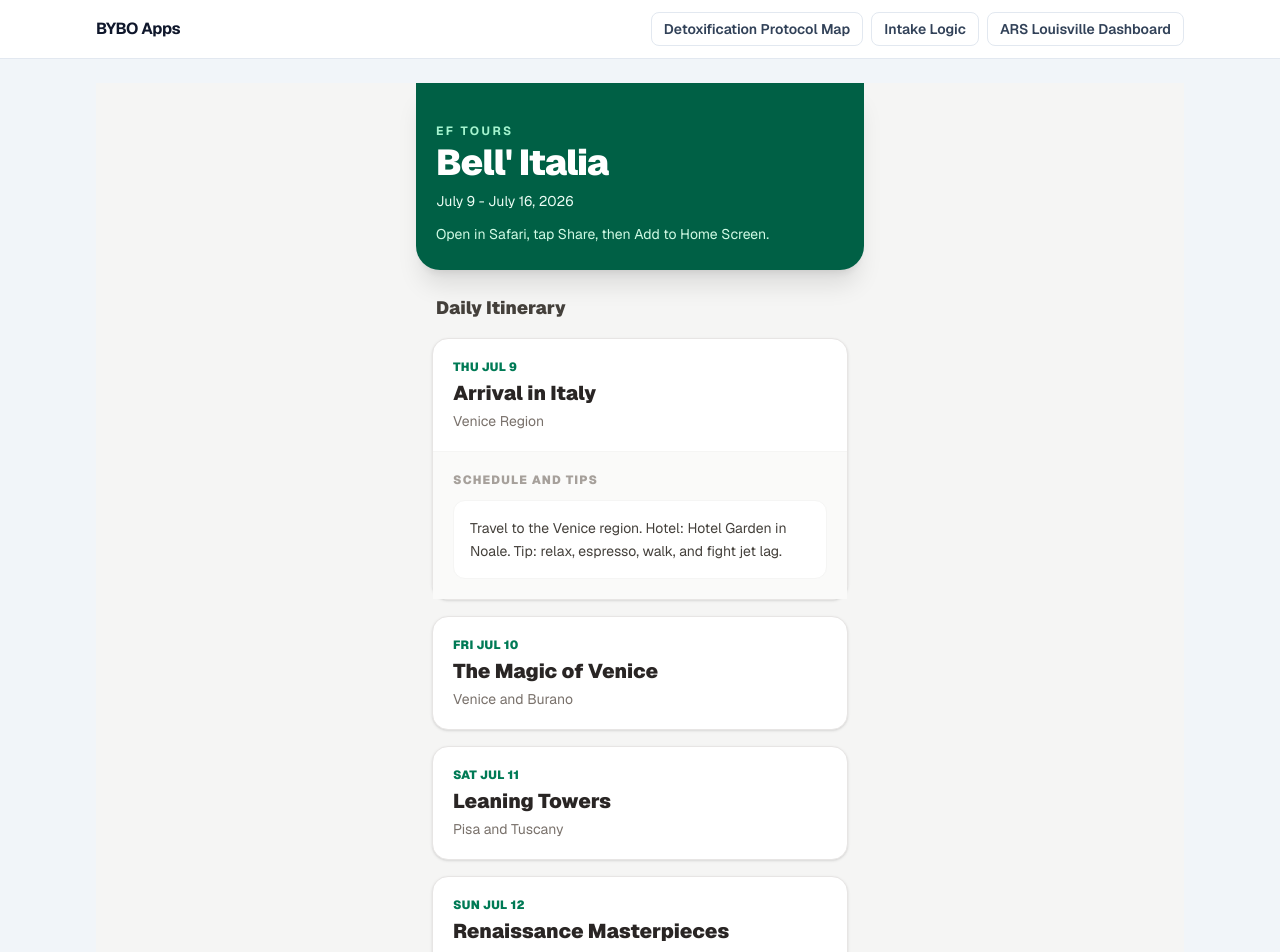
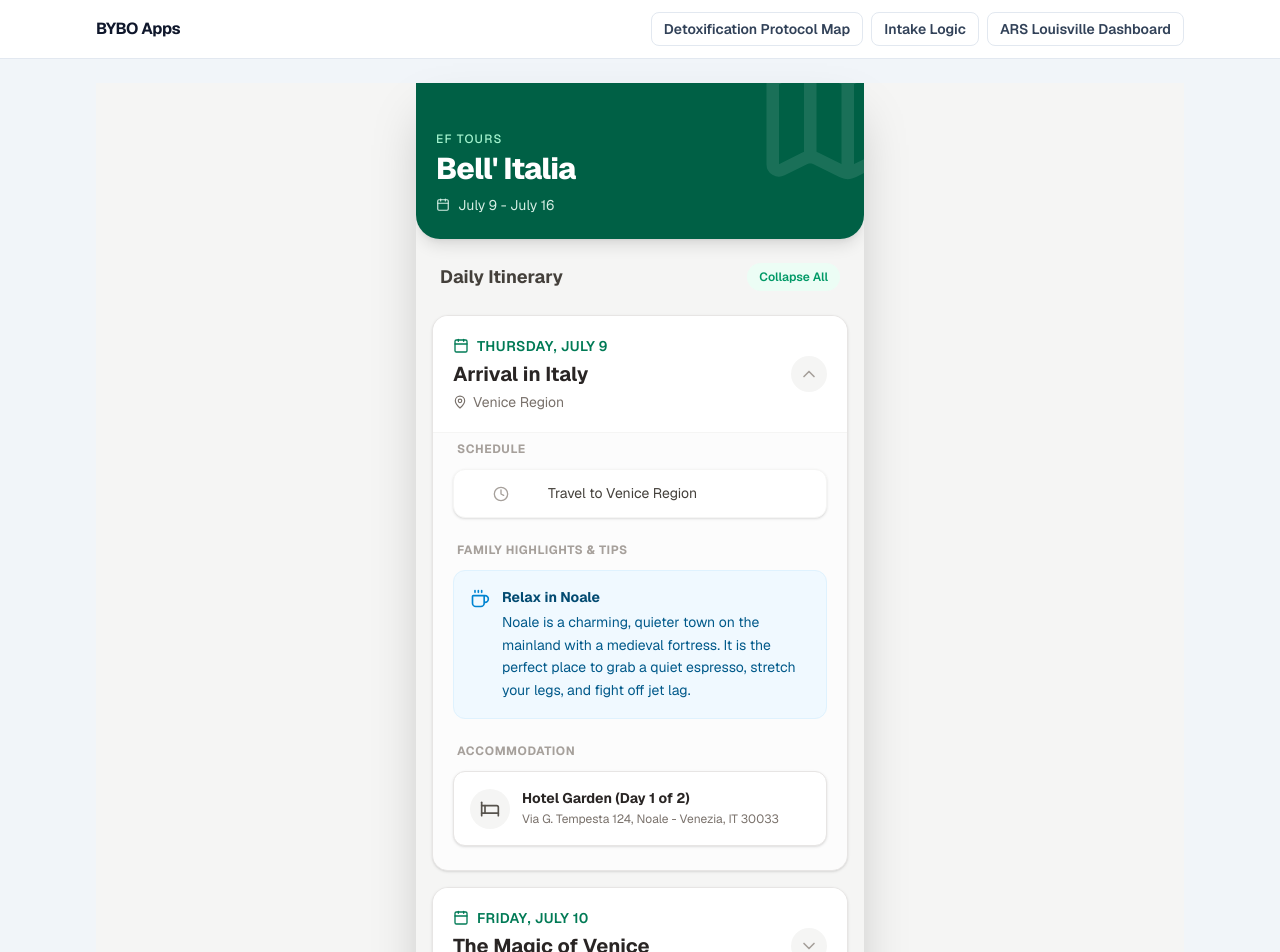
Before and after one commit to Rickeyjgreen/detox-protocol-map, a Next.js app: page /apps/bell-italia in a window 1280 px wide. Shown: the top 952 px of the page. Built offline with nearby package versions, Linux system fonts and the light colour scheme.

Commit message:
Build full Bell Italia itinerary app

```diff
--- a/src/app/apps/bell-italia/page.tsx
+++ b/src/app/apps/bell-italia/page.tsx
@@ -1,40 +1,359 @@
-const days = [
-  ['Thu Jul 9', 'Arrival in Italy', 'Venice Region', 'Travel to the Venice region. Hotel: Hotel Garden in Noale. Tip: relax, espresso, walk, and fight jet lag.'],
-  ['Fri Jul 10', 'The Magic of Venice', 'Venice and Burano', 'Ferry to Venice, water taxi to Burano, gondola ride, guided Venice tour, and glass-blowing demonstration.'],
-  ['Sat Jul 11', 'Leaning Towers', 'Pisa and Tuscany', 'Travel to Florence region. Afternoon Pisa excursion: Field of Miracles, Leaning Tower, Cathedral, and Baptistery.'],
-  ['Sun Jul 12', 'Renaissance Masterpieces', 'Florence', 'Guided Florence tour: Signoria, Ponte Vecchio, Santa Croce, and Gates of Paradise. Look for real gelato in covered tubs.'],
-  ['Mon Jul 13', 'The Umbrian Countryside', 'Assisi to Rome', 'Travel via Assisi. Tour Basilica of St. Francis. Continue to Rome. Hotel: Roma Torvergata.'],
-  ['Tue Jul 14', 'Ancient and Romantic Rome', 'Rome', 'Roman Forum, Colosseum, and walking route: Spanish Steps, Trevi Fountain, Pantheon, Piazza Navona.'],
-  ['Wed Jul 15', 'Vatican and Papal Retreats', 'Vatican City and Castel Gandolfo', 'Castel Gandolfo, Papal Palace, Vatican Museums, Sistine Chapel, and St. Peter\'s Basilica. Dress code: shoulders and knees covered.'],
+'use client';
+
+import React, { useState } from 'react';
+import type { LucideIcon } from 'lucide-react';
+import {
+  MapPin,
+  Clock,
+  Calendar,
+  Info,
+  Bed,
+  ChevronDown,
+  ChevronUp,
+  Camera,
+  Coffee,
+  Utensils,
+  Train,
+  Map as MapIcon,
+  AlertTriangle,
+} from 'lucide-react';
+
+type EventItem = {
+  time: string;
+  desc: string;
+};
+
+type TipItem = {
+  icon: LucideIcon;
+  title: string;
+  desc: string;
+};
+
+type TripDay = {
+  id: string;
+  date: string;
+  title: string;
+  location: string;
+  hotel: {
+    name: string;
+    address: string;
+  };
+  events: EventItem[];
+  tips: TipItem[];
+};
+
+const tripData: TripDay[] = [
+  {
+    id: 'jul-9',
+    date: 'Thursday, July 9',
+    title: 'Arrival in Italy',
+    location: 'Venice Region',
+    hotel: {
+      name: 'Hotel Garden (Day 1 of 2)',
+      address: 'Via G. Tempesta 124, Noale - Venezia, IT 30033',
+    },
+    events: [{ time: '', desc: 'Travel to Venice Region' }],
+    tips: [
+      {
+        icon: Coffee,
+        title: 'Relax in Noale',
+        desc: 'Noale is a charming, quieter town on the mainland with a medieval fortress. It is the perfect place to grab a quiet espresso, stretch your legs, and fight off jet lag.',
+      },
+    ],
+  },
+  {
+    id: 'jul-10',
+    date: 'Friday, July 10',
+    title: 'The Magic of Venice',
+    location: 'Venice & Burano',
+    hotel: {
+      name: 'Hotel Garden (Day 2 of 2)',
+      address: 'Via G. Tempesta 124, Noale - Venezia, IT 30033',
+    },
+    events: [
+      { time: '8:45 AM', desc: 'Take a ferry to Venice' },
+      { time: '1:00 PM', desc: 'Travel by water taxi to the island of Burano' },
+      { time: '2:30 PM', desc: 'Enjoy a classic gondola ride' },
+      { time: '3:15 PM', desc: 'Guided tour of Venice: St. Mark’s Square & Grand Canal' },
+      { time: 'Afternoon', desc: 'See a glass-blowing demonstration' },
+    ],
+    tips: [
+      {
+        icon: Camera,
+        title: 'Burano Photos',
+        desc: 'Burano is famous for its hyper-colorful fisherman houses. Keep your camera ready!',
+      },
+      {
+        icon: Utensils,
+        title: 'Eat like a Venetian',
+        desc: 'Skip the tourist traps and find a bacaro wine bar to try cicchetti, Venetian tapas like crostini with whipped salt cod.',
+      },
+    ],
+  },
+  {
+    id: 'jul-11',
+    date: 'Saturday, July 11',
+    title: 'Leaning Towers',
+    location: 'Pisa & Tuscany',
+    hotel: {
+      name: 'Hotel Tamerici & Principe (Day 1 of 2)',
+      address: 'Viale IV Novembre, 2B, Montecatini Terme, 51016',
+    },
+    events: [
+      { time: 'Morning', desc: 'Travel to Florence region' },
+      {
+        time: '2:00 PM',
+        desc: 'Half-day excursion to Pisa: Guided tour of the Field of Miracles, Leaning Tower, Cathedral, and Baptistery.',
+      },
+    ],
+    tips: [
+      {
+        icon: Train,
+        title: 'Montecatini Alto',
+        desc: 'You are staying in a famous thermal spa town. Take the historic red funicular railway up to the medieval village at the top of the hill for an incredible view and dinner.',
+      },
+    ],
+  },
+  {
+    id: 'jul-12',
+    date: 'Sunday, July 12',
+    title: 'Renaissance Masterpieces',
+    location: 'Florence',
+    hotel: {
+      name: 'Hotel Tamerici & Principe (Day 2 of 2)',
+      address: 'Viale IV Novembre, 2B, Montecatini Terme, 51016',
+    },
+    events: [
+      {
+        time: '10:00 AM',
+        desc: 'Guided tour of Florence: Piazza della Signoria, Ponte Vecchio, Basilica of Santa Croce, and Gates of Paradise.',
+      },
+    ],
+    tips: [
+      {
+        icon: MapIcon,
+        title: 'Lucky Boar',
+        desc: 'Head to the Mercato Nuovo and rub the snout of Il Porcellino, the bronze boar statue, for good luck and to guarantee a return to Florence.',
+      },
+      {
+        icon: Utensils,
+        title: 'Authentic Gelato',
+        desc: 'Look for shops where the gelato is kept in covered metal tubs, called pozzetti, rather than piled high in bright neon colors.',
+      },
+    ],
+  },
+  {
+    id: 'jul-13',
+    date: 'Monday, July 13',
+    title: 'The Umbrian Countryside',
+    location: 'Assisi to Rome',
+    hotel: {
+      name: 'Roma Torvergata (Day 1 of 3)',
+      address: 'Via Vico Vigano, 24, Roma, IT 00133',
+    },
+    events: [
+      { time: 'Morning', desc: 'Travel via Assisi to Rome' },
+      {
+        time: '2:00 PM',
+        desc: 'Tour Assisi with an expert local guide and visit the Basilica of St. Francis.',
+      },
+    ],
+    tips: [
+      {
+        icon: Camera,
+        title: 'Breathtaking Views',
+        desc: 'The Basilica houses stunning 13th-century frescoes by Giotto. Outside, take a moment to look out over the sweeping, peaceful views of the Umbrian valley.',
+      },
+    ],
+  },
+  {
+    id: 'jul-14',
+    date: 'Tuesday, July 14',
+    title: 'Ancient & Romantic Rome',
+    location: 'Rome',
+    hotel: {
+      name: 'Roma Torvergata (Day 2 of 3)',
+      address: 'Via Vico Vigano, 24, Roma, IT 00133',
+    },
+    events: [
+      { time: '1:30 PM', desc: 'Guided tour of Rome: Roman Forum & Colosseum' },
+      { time: 'Afternoon', desc: 'Self-guided walking tour of Rome' },
+    ],
+    tips: [
+      {
+        icon: MapIcon,
+        title: 'Perfect Walking Route',
+        desc: 'Link together the free sights: Walk from the Spanish Steps, to the Trevi Fountain, to the Pantheon, and end in Piazza Navona.',
+      },
+    ],
+  },
+  {
+    id: 'jul-15',
+    date: 'Wednesday, July 15',
+    title: 'Vatican & Papal Retreats',
+    location: 'Vatican City & Castel Gandolfo',
+    hotel: {
+      name: 'Roma Torvergata (Day 3 of 3)',
+      address: 'Via Vico Vigano, 24, Roma, IT 00133',
+    },
+    events: [
+      {
+        time: 'Morning',
+        desc: 'Excursion: Castel Gandolfo, summer residence of the Pope. Stroll the village, Barberini Gardens, Papal Palace, and included lunch.',
+      },
+      {
+        time: '3:00 PM',
+        desc: 'Guided tour of Vatican City: Sistine Chapel & Vatican Museums. Free time to explore St. Peter\'s Basilica.',
+      },
+    ],
+    tips: [
+      {
+        icon: AlertTriangle,
+        title: 'Strict Dress Code',
+        desc: 'Shoulders and knees MUST be covered for everyone. No tank tops or short shorts, or you may be denied entry to the Vatican.',
+      },
+      {
+        icon: Info,
+        title: 'Barberini Gardens',
+        desc: 'These pristine gardens at Castel Gandolfo offer a quiet, serene contrast to the heavy crowds you will experience at the Vatican.',
+      },
+    ],
+  },
 ];
 
-export default function BellItaliaPage() {
+function DayCard({ day, isExpanded, onToggle }: { day: TripDay; isExpanded: boolean; onToggle: () => void }) {
   return (
-    <main className="min-h-screen bg-stone-100 text-stone-900">
-      <section className="mx-auto min-h-screen max-w-md bg-stone-100">
-        <header className="sticky top-0 z-10 rounded-b-3xl bg-emerald-800 px-5 pb-6 pt-10 text-white shadow-xl">
-          <p className="text-xs font-bold uppercase tracking-[0.2em] text-emerald-200">EF Tours</p>
-          <h1 className="mt-1 text-4xl font-black tracking-tight">Bell&apos; Italia</h1>
-          <p className="mt-2 text-sm text-emerald-50">July 9 - July 16, 2026</p>
-          <p className="mt-3 text-sm leading-relaxed text-emerald-100">Open in Safari, tap Share, then Add to Home Screen.</p>
-        </header>
-        <div className="space-y-4 px-4 py-6">
-          <h2 className="px-1 text-lg font-black text-stone-700">Daily Itinerary</h2>
-          {days.map(([date, title, place, plan], index) => (
-            <details key={date} open={index === 0} className="rounded-2xl border border-stone-200 bg-white shadow-sm">
-              <summary className="cursor-pointer list-none p-5">
-                <p className="text-xs font-black uppercase tracking-wide text-emerald-700">{date}</p>
-                <h3 className="mt-1 text-xl font-black text-stone-800">{title}</h3>
-                <p className="mt-1 text-sm text-stone-500">{place}</p>
-              </summary>
-              <div className="border-t border-stone-100 bg-stone-50 p-5">
-                <p className="text-xs font-black uppercase tracking-widest text-stone-400">Schedule and Tips</p>
-                <p className="mt-3 rounded-xl border border-stone-100 bg-white p-4 text-sm leading-relaxed text-stone-700">{plan}</p>
+    <div className="mb-4 overflow-hidden rounded-2xl border border-stone-200 bg-white shadow-sm transition-all duration-300">
+      <button
+        type="button"
+        className="flex w-full cursor-pointer items-center justify-between bg-white p-5 text-left active:bg-stone-50"
+        onClick={onToggle}
+        aria-expanded={isExpanded}
+      >
+        <div className="flex flex-col gap-1">
+          <div className="flex items-center gap-2 text-sm font-semibold uppercase tracking-wide text-emerald-700">
+            <Calendar size={16} />
+            <span>{day.date}</span>
+          </div>
+          <h2 className="text-xl font-bold text-stone-800">{day.title}</h2>
+          <div className="flex items-center gap-1.5 text-sm text-stone-500">
+            <MapPin size={14} />
+            <span>{day.location}</span>
+          </div>
+        </div>
+        <div className="rounded-full bg-stone-100 p-2 text-stone-400">
+          {isExpanded ? <ChevronUp size={20} /> : <ChevronDown size={20} />}
+        </div>
+      </button>
+
+      {isExpanded && (
+        <div className="border-t border-stone-100 bg-stone-50/50 px-5 pb-6 pt-2">
+          <div className="mb-6">
+            <h3 className="mb-3 ml-1 text-xs font-bold uppercase tracking-wider text-stone-400">Schedule</h3>
+            <div className="flex flex-col gap-3">
+              {day.events.map((event, index) => (
+                <div key={`${day.id}-event-${index}`} className="flex gap-3 rounded-xl border border-stone-100 bg-white p-3 shadow-sm">
+                  {event.time ? (
+                    <div className="min-w-[70px] pt-0.5 text-sm font-semibold text-emerald-600">{event.time}</div>
+                  ) : (
+                    <div className="flex min-w-[70px] items-start justify-center pt-0.5 text-sm text-stone-400">
+                      <Clock size={16} className="mt-0.5" />
+                    </div>
+                  )}
+                  <div className="text-sm leading-relaxed text-stone-700">{event.desc}</div>
+                </div>
+              ))}
+            </div>
+          </div>
+
+          <div className="mb-6">
+            <h3 className="mb-3 ml-1 text-xs font-bold uppercase tracking-wider text-stone-400">Family Highlights & Tips</h3>
+            <div className="flex flex-col gap-3">
+              {day.tips.map((tip, index) => {
+                const TipIcon = tip.icon;
+                const isWarning = tip.title.includes('Dress Code');
+                return (
+                  <div
+                    key={`${day.id}-tip-${index}`}
+                    className={`flex gap-3 rounded-xl border p-4 ${isWarning ? 'border-amber-200 bg-amber-50' : 'border-sky-100 bg-sky-50'}`}
+                  >
+                    <div className={`mt-0.5 ${isWarning ? 'text-amber-600' : 'text-sky-600'}`}>
+                      <TipIcon size={20} />
+                    </div>
+                    <div>
+                      <h4 className={`mb-1 text-sm font-bold ${isWarning ? 'text-amber-900' : 'text-sky-900'}`}>{tip.title}</h4>
+                      <p className={`text-sm leading-relaxed ${isWarning ? 'text-amber-800' : 'text-sky-800'}`}>{tip.desc}</p>
+                    </div>
+                  </div>
+                );
+              })}
+            </div>
+          </div>
+
+          <div>
+            <h3 className="mb-3 ml-1 text-xs font-bold uppercase tracking-wider text-stone-400">Accommodation</h3>
+            <div className="flex items-center gap-3 rounded-xl border border-stone-200 bg-white p-4 shadow-sm">
+              <div className="rounded-full bg-stone-100 p-2.5 text-stone-600">
+                <Bed size={20} />
               </div>
-            </details>
-          ))}
+              <div>
+                <h4 className="text-sm font-bold text-stone-800">{day.hotel.name}</h4>
+                <p className="mt-0.5 text-xs leading-relaxed text-stone-500">{day.hotel.address}</p>
+              </div>
+            </div>
+          </div>
         </div>
-      </section>
-    </main>
+      )}
+    </div>
   );
 }
+
+export default function BellItaliaPage() {
+  const [expandedId, setExpandedId] = useState<string | null>(tripData[0].id);
+
+  const toggleDay = (id: string) => {
+    setExpandedId((current) => (current === id ? null : id));
+  };
+
+  return (
+    <div className="min-h-screen bg-stone-100 font-sans text-stone-900 selection:bg-emerald-200">
+      <div className="relative mx-auto flex min-h-screen max-w-md flex-col overflow-hidden bg-stone-100 shadow-2xl">
+        <header className="sticky top-0 z-10 overflow-hidden rounded-b-3xl bg-emerald-800 px-5 pb-6 pt-12 text-white shadow-lg">
+          <div className="absolute right-0 top-0 -mr-10 -mt-10 opacity-10">
+            <MapIcon size={150} />
+          </div>
+          <div className="relative z-10">
+            <p className="mb-1 text-xs font-medium uppercase tracking-widest text-emerald-200">EF Tours</p>
+            <h1 className="mb-2 text-3xl font-extrabold tracking-tight">Bell&apos; Italia</h1>
+            <p className="flex items-center gap-2 text-sm text-emerald-50 opacity-90">
+              <Calendar size={14} /> July 9 - July 16
+            </p>
+          </div>
+        </header>
+
+        <main className="flex-1 overflow-y-auto px-4 pb-12 pt-6">
+          <div className="mb-6 flex items-end justify-between px-2">
+            <h2 className="text-lg font-bold text-stone-700">Daily Itinerary</h2>
+            <button
+              type="button"
+              onClick={() => setExpandedId(null)}
+              className="rounded-full bg-emerald-50 px-3 py-1.5 text-xs font-semibold text-emerald-600 active:bg-emerald-100"
+            >
+              Collapse All
+            </button>
+          </div>
+
+          <div className="space-y-4">
+            {tripData.map((day) => (
+              <DayCard key={day.id} day={day} isExpanded={expandedId === day.id} onToggle={() => toggleDay(day.id)} />
+            ))}
+          </div>
+
+          <div className="mb-6 mt-10 px-8 text-center text-xs text-stone-400">
+            Tap on any day to see the schedule, tips, and hotel details. Buon viaggio!
+          </div>
+        </main>
+      </div>
+    </div>
+  );
+}
```
